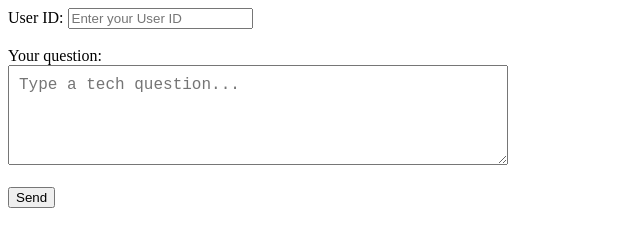
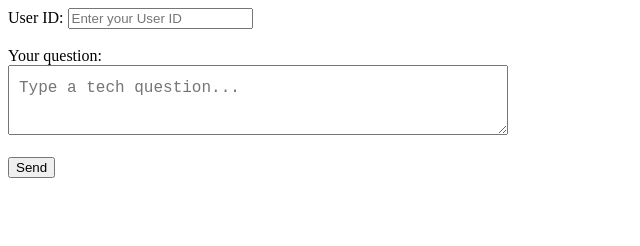
Before and after one commit to mpmiotto/senior-tech-chatbot, a website: page index.html in a window 1280 px wide. Shown: the whole page, without its empty margins (0-640 px from the left). Drawn offline with nearby package versions, Linux system fonts and the light colour scheme.

Commit message:
refactor styles for textarea reponsiveness

```diff
--- a/index.html
+++ b/index.html
@@ -7,13 +7,16 @@
     <script src="https://cdn.jsdelivr.net/npm/marked/marked.min.js"></script>
     <style>
       .responsive-textarea {
-        width: 100%; /* Full width of the container */
-        max-width: 500px; /* Limit the maximum width */
-        height: 100px; /* Default height */
-        box-sizing: border-box; /* Include padding and border in width */
-        font-size: 1rem; /* Adjust font size for readability */
-        padding: 10px; /* Add padding for better usability */
-        resize: vertical; /* Allow vertical resizing */
+        width: 100%;
+        max-width: 500px;
+        height: auto;
+        min-height: 50px;
+        font-size: 16px;
+        line-height: 1.5;
+        padding: 10px;
+        box-sizing: border-box;
+        resize: vertical;
+        overflow-wrap: break-word;
       }
 
       @media (max-width: 600px) {
```
